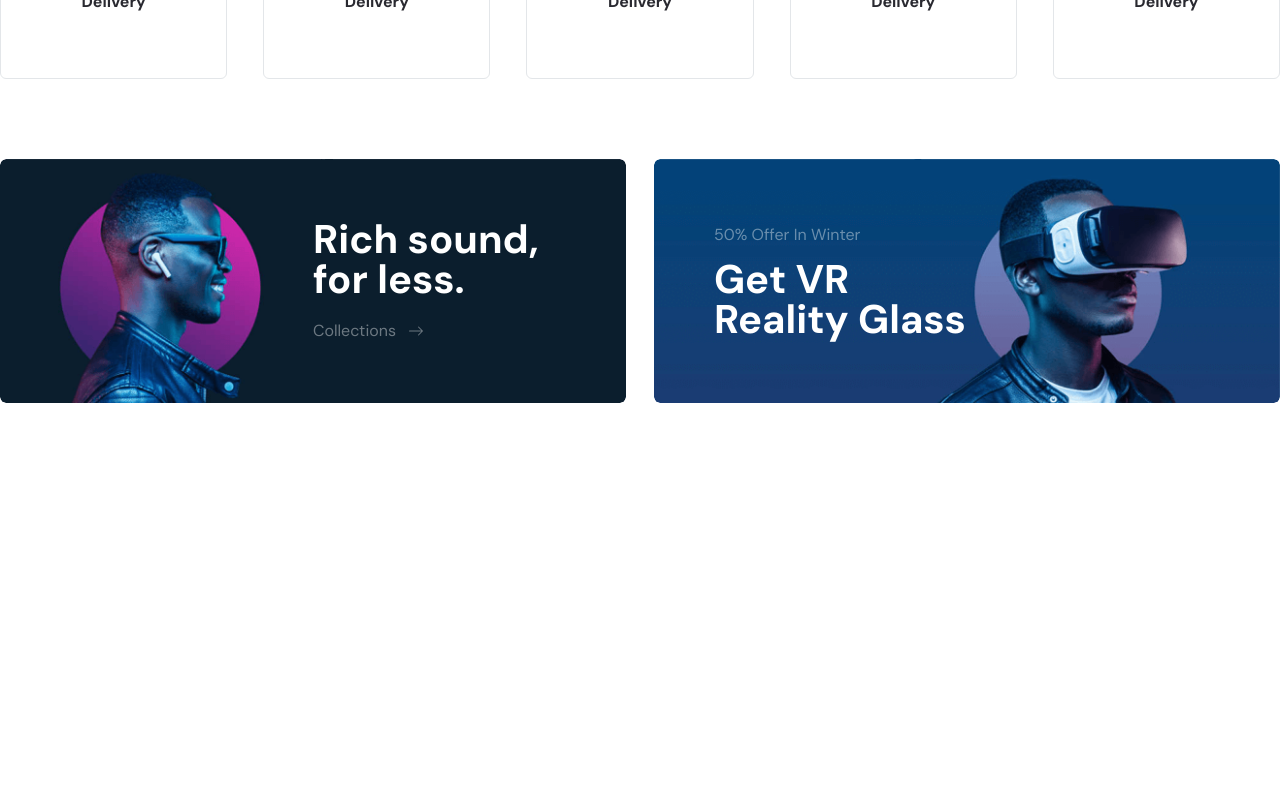
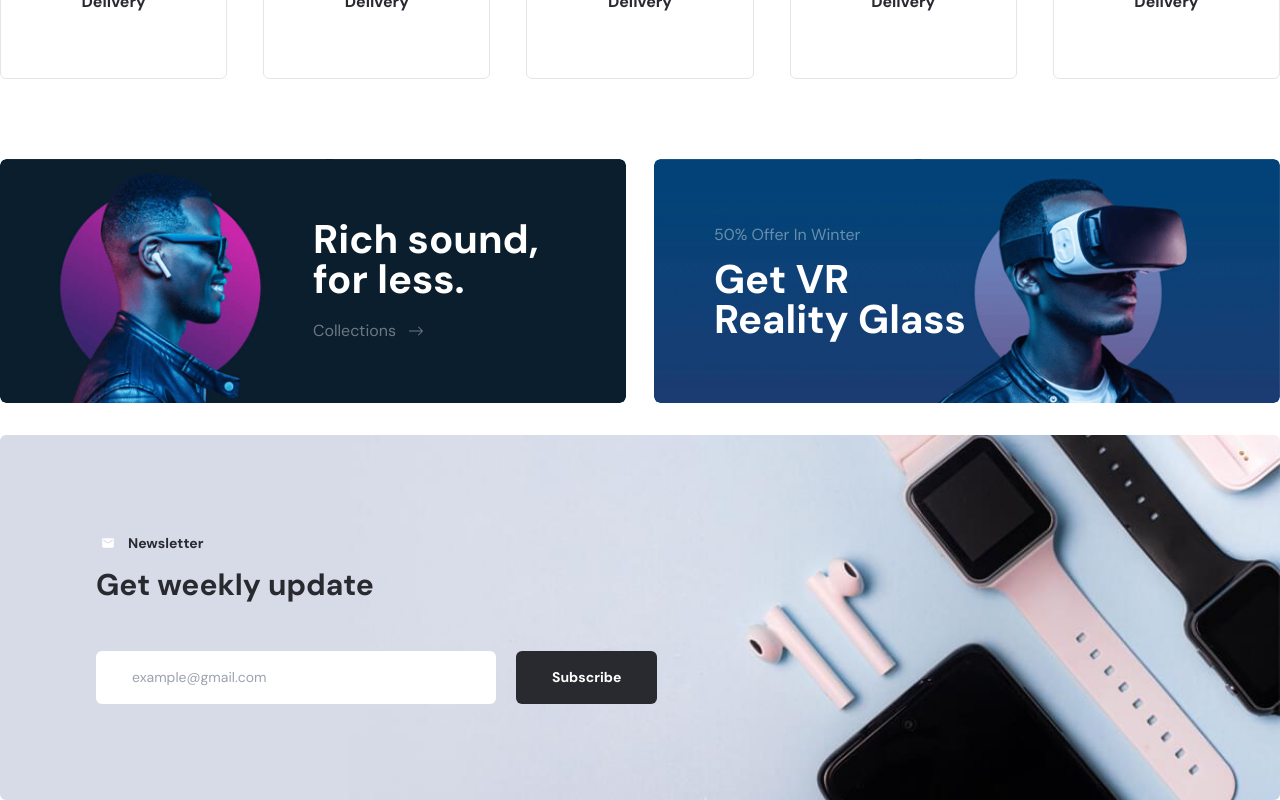
Before and after one commit to marufkhan20/ecommerce-frontend, a React (Create React App) app: page / in a window 1280 px wide. Shown: the part 5856-6656 px from the top of the page. Before the commit the page ends 6291 px from the top, so only its background shows below. Built offline with nearby package versions, Linux system fonts and the light colour scheme.

Commit message:
Subscribe area design completed

```diff
--- a/src/components/Home/MostSoldProductArea.tsx
+++ b/src/components/Home/MostSoldProductArea.tsx
@@ -11,7 +11,7 @@ const MostSoldProductArea = () => {
           title="Most Sold in eTrade Store"
           center={true}
           icon={<BsFillStarFill />}
-          color="light-primary"
+          color="lightPrimary"
         />
 
         <div className="mt-12">
--- a/src/components/Home/NewArrivalsArea.tsx
+++ b/src/components/Home/NewArrivalsArea.tsx
@@ -10,7 +10,7 @@ const NewArrivalsArea = () => {
           title="New Arrivals"
           subTitle="This Week’s"
           icon={<BsInboxes />}
-          color="light-primary"
+          color="lightPrimary"
         />
         <div className="mt-12">
           <NewArrivals />
--- a/src/components/Home/ProductsArea.tsx
+++ b/src/components/Home/ProductsArea.tsx
@@ -11,7 +11,7 @@ const ProductsArea = () => {
           subTitle="Our Products"
           title="Explore our Products"
           icon={<BsInboxes />}
-          color="light-primary"
+          color="lightPrimary"
         />
         <div className="mt-12">
           <Products />
--- /dev/null
+++ b/src/components/Home/SubscribeArea.tsx
@@ -0,0 +1,44 @@
+import { MdEmail } from "react-icons/md";
+import SectionTitle from "../SectionTitle/SectionTitle";
+
+const SubscribeArea = () => {
+  return (
+    <section>
+      <div className="container mx-auto">
+        <div
+          className="p-24 w-full rounded-md"
+          style={{
+            backgroundImage: "url(/assets/bg/bg-image-5.jpg)",
+            backgroundPosition: "center",
+            backgroundRepeat: "no-repeat",
+            backgroundSize: "cover",
+          }}
+        >
+          <SectionTitle
+            subTitle="Newsletter"
+            title="Get weekly update"
+            icon={<MdEmail />}
+            color="lightPrimary"
+          />
+          <div className="mt-12">
+            <form className="flex items-center gap-5">
+              <input
+                className="py-4 px-9 outline-none rounded-md w-[400px] focus:ring-2"
+                type="text"
+                placeholder="example@gmail.com"
+              />
+              <button
+                className="block py-4 px-9 bg-heading text-white rounded-md font-bold cursor-pointer transition-all hover:scale-110 duration-300"
+                type="submit"
+              >
+                Subscribe
+              </button>
+            </form>
+          </div>
+        </div>
+      </div>
+    </section>
+  );
+};
+
+export default SubscribeArea;
--- a/src/pages/Home.tsx
+++ b/src/pages/Home.tsx
@@ -5,6 +5,7 @@ import NewArrivalsArea from "../components/Home/NewArrivalsArea";
 import OfferArea from "../components/Home/OfferArea";
 import ProductsArea from "../components/Home/ProductsArea";
 import SpecialOfferArea from "../components/Home/SpecialOfferArea";
+import SubscribeArea from "../components/Home/SubscribeArea";
 import TestimonialsArea from "../components/Home/TestimonialsArea";
 import WhyChooseArea from "../components/Home/WhyChooseArea";
 
@@ -20,6 +21,7 @@ const Home = () => {
       <MostSoldProductArea />
       <WhyChooseArea />
       <SpecialOfferArea />
+      <SubscribeArea />
     </main>
   );
 };
--- a/tailwind.config.js
+++ b/tailwind.config.js
@@ -6,7 +6,7 @@ module.exports = {
       colors: {
         //Themes colors
         primary: "#3577f0",
-        "light-primary": "#8c71db",
+        lightPrimary: "#8c71db",
         secondary: "#ff497c",
         tertiary: "#FAB8C4",
         white: "#ffffff",
```
Also changed, not shown: public/assets/bg/bg-image-5.jpg (added).
